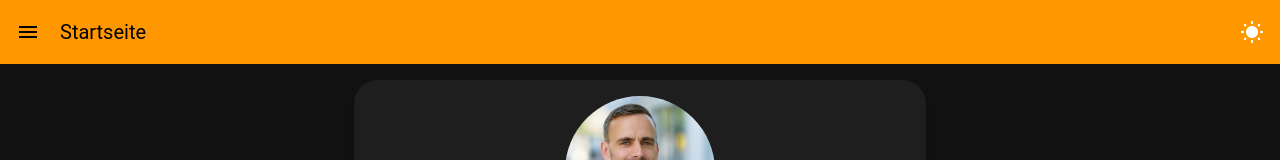
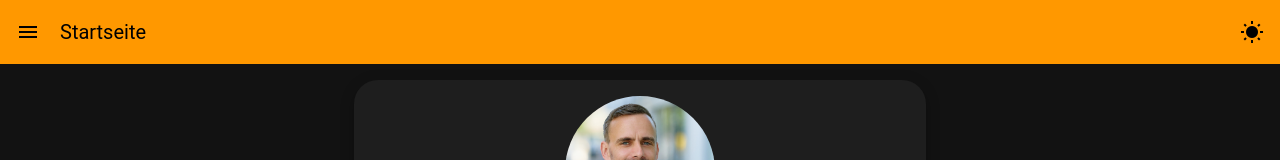
Before and after one commit to Mac80Mo/profile-website, a Vue app: page / in a window 1280 px wide. Shown: the top 160 px of the page. Built offline with nearby package versions, Linux system fonts and the light colour scheme.

Commit message:
Dark/Light-Toggle in black

```diff
--- a/src/App.vue
+++ b/src/App.vue
@@ -50,4 +50,5 @@ watch(() => route.path, () => {
 .v-main {
   min-height: calc(100vh - 128px); /* 64px oben + 64px unten */
 }
+
 </style>
--- a/src/components/NavBar.vue
+++ b/src/components/NavBar.vue
@@ -41,7 +41,7 @@
             @click="toggleTheme"
             icon
             variant="text"
-            color="white"
+            :color="isDark ? 'black' : 'white'"
           >
             <v-icon>
               {{ isDark ? 'mdi-white-balance-sunny' : 'mdi-weather-night' }}
```
